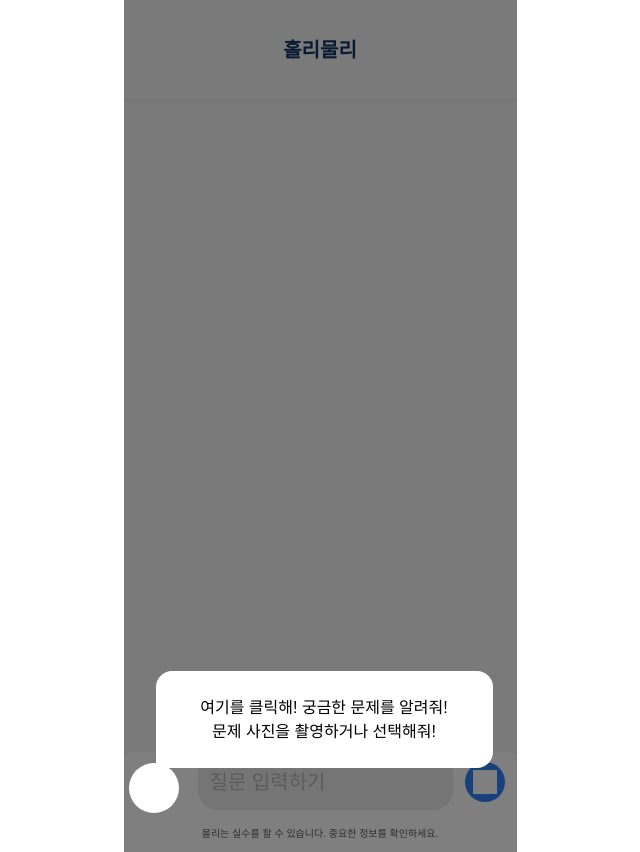
After one commit to overjoy1008/Holy-Molly, a Django app: template templates/chattingscreen.html in a window 1280 px wide. The commit adds this page. Shown: the whole page, without its empty margins (320-960 px from the left). Run offline with Django 5.2, Linux system fonts and the light colour scheme; the template is opened without the code that fills it, so the values that code supplies are empty; some web fonts are replaced.

Commit message:
프론트엔드 재구성

```diff
--- /dev/null
+++ b/templates/chattingscreen.html
@@ -0,0 +1,209 @@
+<!DOCTYPE html>
+<html lang="ko">
+<head>
+    <meta charset="UTF-8">
+    <meta name="viewport" content="width=device-width, initial-scale=1.0">
+    <title>홀리물리 - Chatting Screen</title>
+    <style>
+        @import url('https://cdn.jsdelivr.net/gh/orioncactus/pretendard/dist/web/static/pretendard.css');
+
+        body, html {
+            margin: 0;
+            padding: 0;
+            font-family: 'Pretendard', sans-serif;
+        }
+
+        .chatting-screen {
+            position: relative;
+            width: 100%;
+            max-width: 393px;
+            height: 852px;
+            background: #F5F5F5;
+            margin: 0 auto;
+            overflow: hidden;
+        }
+
+        .header {
+            position: absolute;
+            width: 100%;
+            height: 100px;
+            left: 0;
+            top: 0;
+            display: flex;
+            justify-content: center;
+            align-items: center;
+            background: #F5F5F5;
+            border-bottom: 1px solid #E6E6E6;
+        }
+
+        .header-title {
+            font-weight: 700;
+            font-size: 20px;
+            line-height: 24px;
+            text-align: center;
+            color: #143462;
+        }
+
+        .input-field {
+            position: absolute;
+            width: 100%;
+            height: 100px;
+            left: 0;
+            bottom: 0;
+            display: flex;
+            flex-direction: column;
+            justify-content: center;
+            align-items: center;
+            padding: 8px 12px;
+            background: #FFFFFF;
+            border-radius: 8px 8px 0px 0px;
+            box-sizing: border-box;
+        }
+
+        .input-row {
+            display: flex;
+            justify-content: space-between;
+            align-items: center;
+            width: 100%;
+            margin-bottom: 8px;
+        }
+
+        .more-button {
+            width: 50px;
+            height: 50px;
+            /* border: 2px solid #000000; */
+            border-radius: 50%;
+            flex-shrink: 0;
+        }
+
+        .input-label {
+            display: flex;
+            align-items: center;
+            padding: 2px 12px;
+            width: calc(100% - 96px); /* Adjust width to fit between more-button and sending-button */
+            height: 52px;
+            background: #EBEBEB;
+            border-radius: 20px;
+            margin: 0 12px;
+        }
+
+        .input-placeholder {
+            font-weight: 500;
+            font-size: 20px;
+            line-height: 24px;
+            color: #B8B8B8;
+        }
+
+        .sending-button {
+            display: flex;
+            justify-content: center;
+            align-items: center;
+            width: 40px;
+            height: 40px;
+            background: #3182F6;
+            border-radius: 20px;
+            flex-shrink: 0;
+        }
+
+        .sending-icon {
+            width: 24px;
+            height: 24px;
+            background: #FFFFFF;
+        }
+
+        .disclaimer {
+            width: 100%;
+            font-weight: 300;
+            font-size: 10px;
+            line-height: 12px;
+            text-align: center;
+            color: #5C5C5C;
+        }
+
+        /* Modal overlay styles */
+        .modal-overlay {
+            position: absolute;
+            top: 0;
+            left: 0;
+            width: 100%;
+            height: 100%;
+            background: rgba(0, 0, 0, 0.5);
+            display: flex;
+            justify-content: center;
+            align-items: flex-end;
+            z-index: 10;
+            opacity: 0;
+            transition: opacity 0.3s ease;
+        }
+
+        .modal-highlight {
+            position: absolute;
+            width: 50px;
+            height: 50px;
+            left: 5px;
+            top: 763px;
+            background: #FFFFFF;
+            border-radius: 50%;
+            z-index: 11;
+        }
+
+        .modal-message {
+            display: flex;
+            flex-direction: row;
+            justify-content: center;
+            align-items: center;
+            padding: 12px 13px;
+            width: 311px;
+            height: 73px;
+            background: #FFFFFF;
+            border-radius: 16px 16px 16px 0px;
+            position: absolute;
+            left: 32px;
+            top: 671px;
+            z-index: 12;
+            font-weight: 500;
+            font-size: 16px;
+            line-height: 24px;
+            text-align: center;
+            color: #000000;
+        }
+    </style>
+</head>
+<body>
+    <div class="chatting-screen">
+        <header class="header">
+            <h1 class="header-title">홀리물리</h1>
+        </header>
+        <div class="input-field">
+            <div class="input-row">
+                <div class="more-button"></div>
+                <div class="input-label">
+                    <span class="input-placeholder">질문 입력하기</span>
+                </div>
+                <div class="sending-button">
+                    <div class="sending-icon"></div>
+                </div>
+            </div>
+            <p class="disclaimer">몰리는 실수를 할 수 있습니다. 중요한 정보를 확인하세요.</p>
+        </div>
+
+        <!-- Modal overlay -->
+        <div class="modal-overlay" id="modalOverlay">
+            <div class="modal-highlight"></div>
+            <div class="modal-message">
+                여기를 클릭해! 궁금한 문제를 알려줘!<br>
+                문제 사진을 촬영하거나 선택해줘!
+            </div>
+        </div>
+    </div>
+
+    <script>
+        window.addEventListener('load', function() {
+            setTimeout(function() {
+                const modalOverlay = document.getElementById('modalOverlay');
+                modalOverlay.style.opacity = '1';
+            }, 1000);
+        });
+    </script>
+</body>
+</html>
```
Also changed, not shown: templates/chatting_screen.html (deleted, +0 -82 lines), templates/index.html (+123 -15 lines), templates/tutorial_1.html (added, +76 -0 lines), templates/tutorial_2.html (added, +96 -0 lines), templates/tutorial_3.html (added, +95 -0 lines), static/img/logo.png (added).
